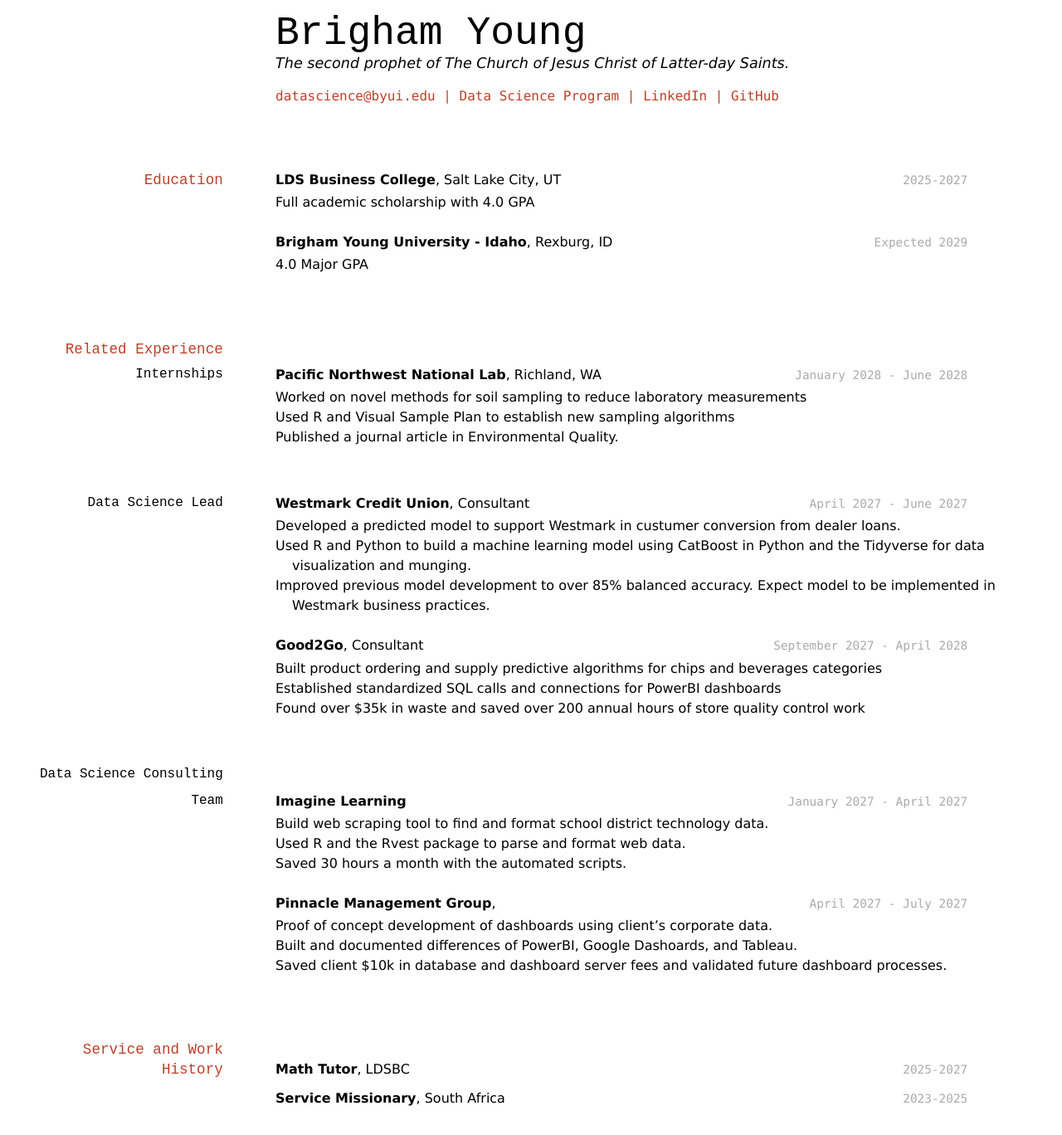
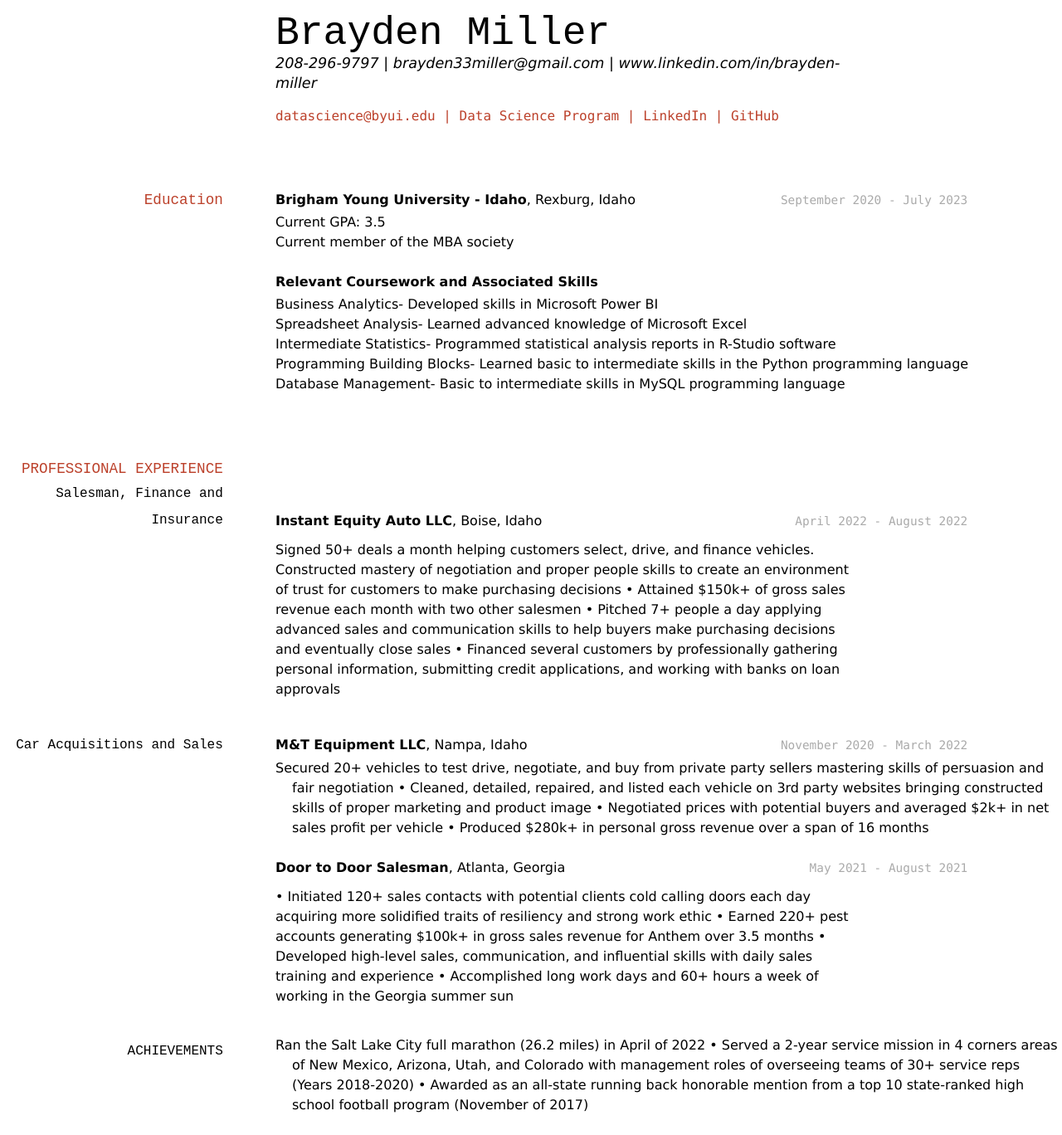
Before and after one commit to Brayden-Miller33/Miller-Resume, a Jekyll site: the page built from docs/index.md, in a window 1280 px wide. Shown: the whole page at 83% size. Built offline with Jekyll 4.4.1, drawn with Linux system fonts in a browser that asks for light colours; before the commit the page ends 1347 px from its top, so only the background shows below that.

Commit message:
Update index.md

```diff
--- a/docs/index.md
+++ b/docs/index.md
@@ -1,10 +1,9 @@
 ---
 layout: cv
-title: Brigham Young's Resume
+title: Brayden Miller's Resume
 ---
-# Brigham Young
-The second prophet of The Church of Jesus Christ of Latter-day Saints.
-
+# Brayden Miller
+208-296-9797 | brayden33miller@gmail.com | www.linkedin.com/in/brayden-miller
 <div id="webaddress">
 <a href="datascience@byui.edu">datascience@byui.edu</a>
 | <a href="https://byuidatascience.github.io/development.html">Data Science Program</a>
@@ -16,70 +15,65 @@ The second prophet of The Church of Jesus Christ of Latter-day Saints.
 
 ## Education
 
-`2025-2027`
-__LDS Business College__, Salt Lake City, UT
+`September 2020 - July 2023`
+__Brigham Young University - Idaho__, Rexburg, Idaho
 
-- Full academic scholarship with 4.0 GPA
-
-`Expected 2029`
-__Brigham Young University - Idaho__, Rexburg, ID
-
-- 4.0 Major GPA
+- Current GPA: 3.5
+- Current member of the MBA society
 
 
-## Related Experience
+__Relevant Coursework and Associated Skills__
 
-### Internships
-
-`January 2028 - June 2028`
-__Pacific Northwest National Lab__, Richland, WA
-
-- Worked on novel methods for soil sampling to reduce laboratory measurements
-- Used R and Visual Sample Plan to establish new sampling algorithms
-- Published a journal article in Environmental Quality.
-
-### Data Science Lead
-
-`April 2027 - June 2027`
-__Westmark Credit Union__, Consultant
-
-- Developed a predicted model to support Westmark in custumer conversion from dealer loans.
-- Used R and Python to build a machine learning model using CatBoost in Python and the Tidyverse for data visualization and munging.
-- Improved previous model development to over 85% balanced accuracy. Expect model to be implemented in Westmark business practices.
-
-`September 2027 - April 2028`
-__Good2Go__, Consultant
-
-- Built product ordering and supply predictive algorithms for chips and beverages categories
-- Established standardized SQL calls and connections for PowerBI dashboards
-- Found over $35k in waste and saved over 200 annual hours of store quality control work
-
-### Data Science Consulting Team
-
-`January 2027 - April 2027`
-__Imagine Learning__
-
-- Build web scraping tool to find and format school district technology data.
-- Used R and the Rvest package to parse and format web data.
-- Saved 30 hours a month with the automated scripts.
-
-`April 2027 - July 2027`
-__Pinnacle Management Group__,
-
-- Proof of concept development of dashboards using client's corporate data.
-- Built and documented differences of PowerBI, Google Dashoards, and Tableau.
-- Saved client $10k in database and dashboard server fees and validated future dashboard processes.
+- Business Analytics- Developed skills in Microsoft Power BI
+- Spreadsheet Analysis- Learned advanced knowledge of Microsoft Excel
+- Intermediate Statistics- Programmed statistical analysis reports in R-Studio software
+- Programming Building Blocks- Learned basic to intermediate skills in the Python programming language
+- Database Management- Basic to intermediate skills in MySQL programming language
 
 
-## Service and Work History
+## PROFESSIONAL EXPERIENCE
 
-`2025-2027`
-__Math Tutor__, LDSBC
+### Salesman, Finance and Insurance
 
+`April 2022 - August 2022`
+__Instant Equity Auto LLC__, Boise, Idaho
 
-`2023-2025`
-__Service Missionary__, South Africa
+Signed 50+ deals a month helping customers select, drive, and finance vehicles. Constructed mastery of
+negotiation and proper people skills to create an environment of trust for customers to make purchasing decisions
+• Attained $150k+ of gross sales revenue each month with two other salesmen
+• Pitched 7+ people a day applying advanced sales and communication skills to help buyers make purchasing
+decisions and eventually close sales
+• Financed several customers by professionally gathering personal information, submitting credit applications, and
+working with banks on loan approvals
 
+### Car Acquisitions and Sales
+
+`November 2020 - March 2022`
+__M&T Equipment LLC__, Nampa, Idaho
+
+- Secured 20+ vehicles to test drive, negotiate, and buy from private party sellers mastering skills of persuasion and
+fair negotiation
+• Cleaned, detailed, repaired, and listed each vehicle on 3rd party websites bringing constructed skills of proper
+marketing and product image
+• Negotiated prices with potential buyers and averaged $2k+ in net sales profit per vehicle
+• Produced $280k+ in personal gross revenue over a span of 16 months
+
+`May 2021 - August 2021`
+__Door to Door Salesman__, Atlanta, Georgia
+
+• Initiated 120+ sales contacts with potential clients cold calling doors each day acquiring more solidified traits of
+resiliency and strong work ethic
+• Earned 220+ pest accounts generating $100k+ in gross sales revenue for Anthem over 3.5 months
+• Developed high-level sales, communication, and influential skills with daily sales training and experience
+• Accomplished long work days and 60+ hours a week of working in the Georgia summer sun
+
+### ACHIEVEMENTS
+
+- Ran the Salt Lake City full marathon (26.2 miles) in April of 2022
+• Served a 2-year service mission in 4 corners areas of New Mexico, Arizona, Utah, and Colorado with management
+roles of overseeing teams of 30+ service reps (Years 2018-2020)
+• Awarded as an all-state running back honorable mention from a top 10 state-ranked high school football program
+(November of 2017)
 
 
 <!-- ### Footer
```
